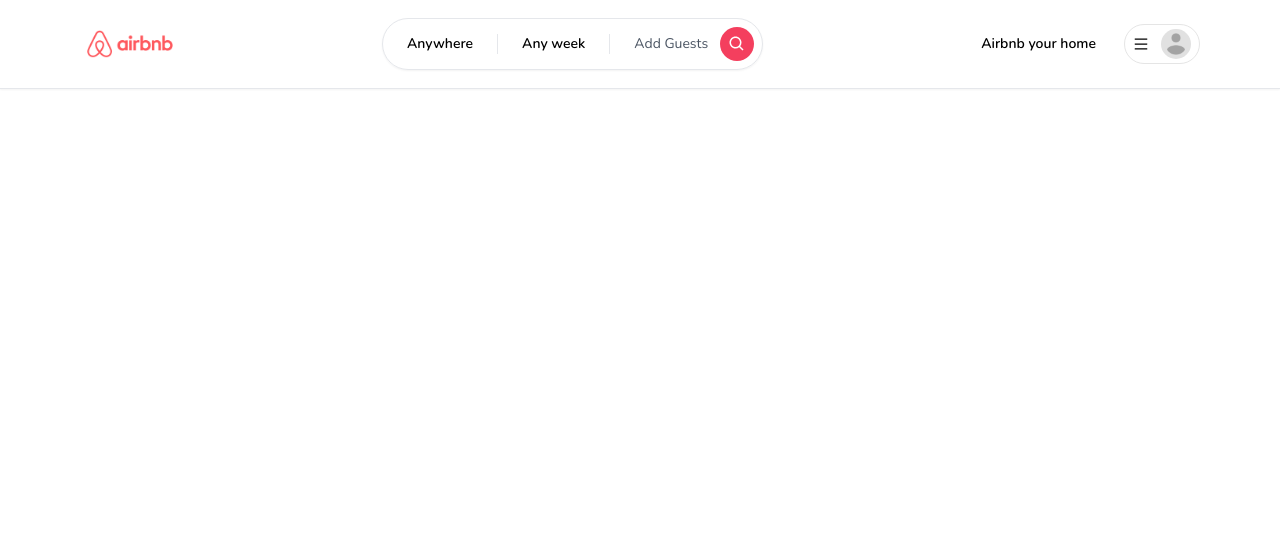
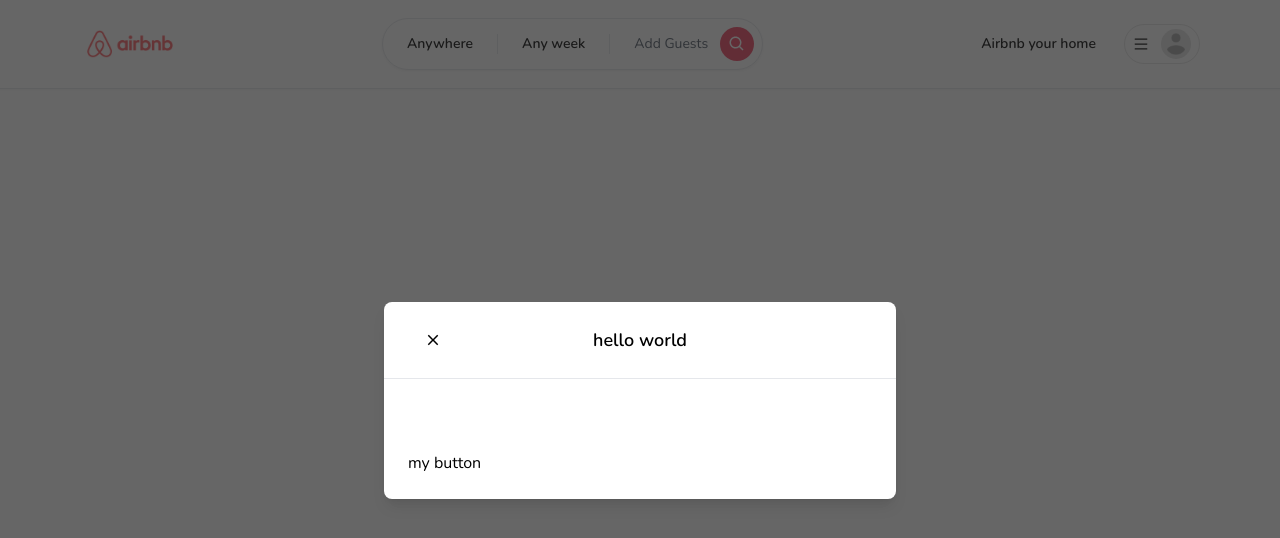
Before and after one commit to rciszewski/next-airbnb, a Next.js app: page / in a window 1280 px wide. Shown: the top 538 px of the page. Built offline with nearby package versions, Linux system fonts and the light colour scheme.

Commit message:
stub out modal

```diff
--- /dev/null
+++ b/app/components/Button.tsx
@@ -0,0 +1,27 @@
+"use client";
+
+import { IconType } from "react-icons";
+
+interface ButtonProps {
+  label: string;
+  onClick: (e: React.MouseEvent<HTMLButtonElement>) => void;
+  disabled?: boolean;
+  outline?: boolean;
+  small?: boolean;
+  icon?: IconType;
+}
+
+const Button: React.FC<ButtonProps> = ({
+  label,
+  onClick,
+  disabled,
+  outline,
+  small,
+  icon,
+}) => {
+  return <button
+
+  >{label}</button>;
+};
+
+export default Button;
--- /dev/null
+++ b/app/components/Modal.tsx
@@ -0,0 +1,127 @@
+"use client";
+
+import { useCallback, useEffect, useState } from "react";
+import { IoMdClose } from "react-icons/io";
+import Button from "./Button";
+
+interface ModalProps {
+  isOpen?: boolean;
+  onClose: () => void;
+  onSubmit: () => void;
+  title?: string;
+  body?: React.ReactElement;
+  footer?: React.ReactElement;
+  actionLabel: string;
+  disabled?: boolean;
+  secondaryAction?: () => void;
+  secondaryLabel?: string;
+}
+
+const Modal: React.FC<ModalProps> = ({
+  isOpen,
+  onClose,
+  onSubmit,
+  title,
+  body,
+  footer,
+  actionLabel,
+  disabled,
+  secondaryAction,
+  secondaryLabel,
+}) => {
+  const [showModal, setShowModal] = useState(isOpen);
+  useEffect(() => {
+    setShowModal(isOpen);
+  }, [isOpen]);
+
+  const handleClose = useCallback(() => {
+    if (disabled) {
+      return;
+    }
+    setShowModal(false);
+    setTimeout(() => {
+      onClose();
+    }, 300);
+  }, [disabled, onClose]);
+
+  const handleSubmit = useCallback(() => {
+    if (disabled) {
+      return;
+    }
+
+    onSubmit();
+  }, [disabled, onSubmit]);
+
+  const handleSecondaryAction = useCallback(() => {
+    if (disabled || !secondaryAction) {
+      return;
+    }
+    secondaryAction();
+  }, [disabled, secondaryAction]);
+
+  if (!isOpen) {
+    return null;
+  }
+  return (
+    <>
+      <div
+        className="
+          justify-center items-center flex overflow-x-hidden overflow-y-auto fixed inset-0 z-50 outlined-none focus:outlione-none bg-neutral-800/70"
+      >
+        <div
+          className="
+          relative w-full md:w-4/6 lg:w-3/6 xl:w-2/5 my-6 mx-auto h-full lf:h-auto md:h-auto
+          "
+        >
+          {/* Content */}
+          <div
+            className={`
+              translate duration-300 h-full ${
+              showModal ? "translate-y-0" : "translate-y-full"
+            }  ${showModal ? "opacity-100" : "opacity-0"}`}
+          >
+            <div
+              className="
+                translate
+                h-full
+                lg:h-auto
+                md:h-auto
+                border-0
+                rounded-lg
+                shadow-lg
+                relative
+                flex
+                flex-col
+                w-full
+                bg-white
+                outline-none
+                focus:outline-none
+            "
+            >
+              {/* HEADER */}
+              <div className="flex items-center p-6 rounded-t justify-center relative border-b-[1px]">
+                <button
+                  onClick={handleClose}
+                  className="p-1 border-0 hover:opacity-70 transition absolute left-9"
+                >
+                  <IoMdClose size={18} />
+                </button>
+                <div className="text-lg font-semibold">{title}</div>
+              </div>
+              {/* Body */}
+              <div className="relative p-6 flex-auto">{body}</div>
+              {/* Footer */}
+              <div className="flex flex-col gap-2 p-6">
+                <div className="flex flex-row items-center gap-4 w-full">
+                  <Button label={"my button"} />
+                </div>
+              </div>
+            </div>
+          </div>
+        </div>
+      </div>
+    </>
+  );
+};
+
+export default Modal;
--- a/app/layout.tsx
+++ b/app/layout.tsx
@@ -2,6 +2,7 @@
 import { Nunito } from "next/font/google";
 import "./globals.css";
 import Navbar from "./components/navbar/Navbar";
+import Modal from "./components/Modal";
 
 const font = Nunito({ subsets: ["latin"] });
 
@@ -18,6 +19,7 @@
   return (
     <html lang="en">
       <body className={font.className}>
+        <Modal isOpen title={'hello world'}/>
         <Navbar />
         {children}
       </body>
```
